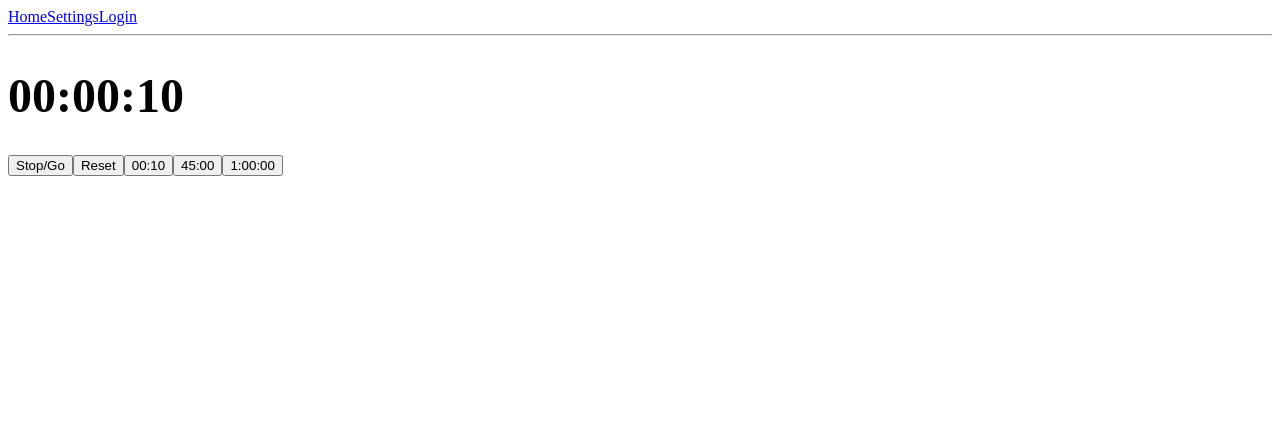
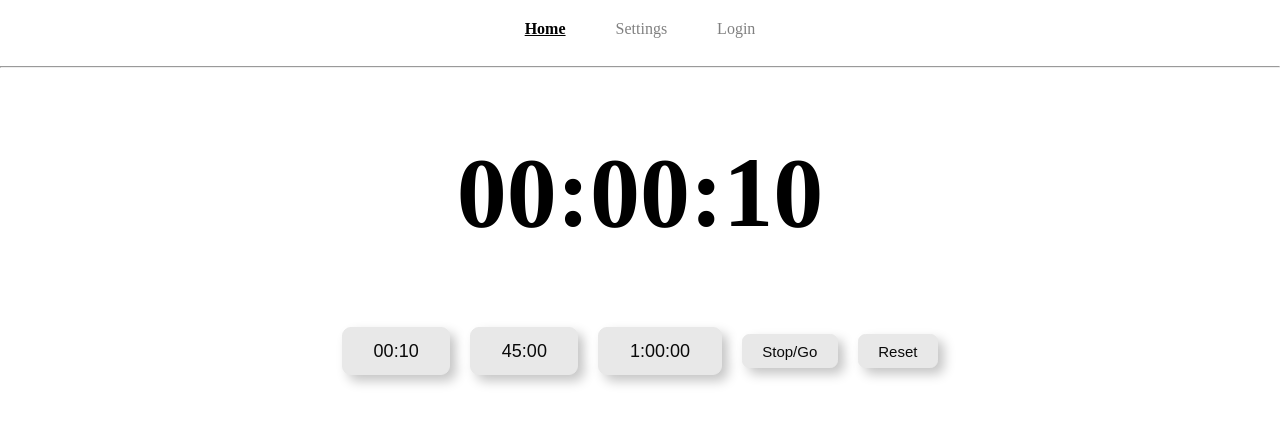
Before and after one commit to cat391/GrindMeter, a React (Vite) app in the folder grindmeter/: page / in a window 1280 px wide. Shown: the top 424 px of the page. Built offline with nearby package versions, Linux system fonts and the light colour scheme.

Commit message:
Added some basic styling to index page

```diff
--- a/grindmeter/src/App.css
+++ b/grindmeter/src/App.css
@@ -0,0 +1,79 @@
+body {
+  margin: 0;
+}
+
+.nav {
+  display: flex;
+  gap: 10px;
+  justify-content: center;
+}
+
+.link {
+  text-decoration: none;
+  color: gray;
+  padding: 10px;
+  margin: 10px;
+}
+
+.active-link {
+  color: black;
+  font-weight: bold;
+  padding: 10px;
+  margin: 10px;
+}
+
+h1 {
+  display: flex;
+  justify-content: center;
+  align-items: center;
+  font-size: 100px;
+}
+
+.preset-container {
+  display: flex;
+  justify-content: center;
+  align-items: center;
+  font-size: 100px;
+}
+
+.preset-button {
+  color: #090909;
+  padding: 0.7em 1.7em;
+  font-size: 18px;
+  border-radius: 0.5em;
+  background: #e8e8e8;
+  cursor: pointer;
+  border: 1px solid #e8e8e8;
+  transition: all 0.3s;
+  box-shadow: 6px 6px 12px #c5c5c5, -6px -6px 12px #ffffff;
+  margin: 10px;
+}
+
+.preset-button:hover {
+  border: 1px solid white;
+}
+
+.preset-button:active {
+  box-shadow: 4px 4px 12px #c5c5c5, -4px -4px 12px #ffffff;
+}
+
+.set-button {
+  color: #090909;
+  padding: 0.5em 1.3em;
+  font-size: 15px;
+  border-radius: 0.5em;
+  background: #e8e8e8;
+  cursor: pointer;
+  border: 1px solid #e8e8e8;
+  transition: all 0.3s;
+  box-shadow: 6px 6px 12px #c5c5c5, -6px -6px 12px #ffffff;
+  margin: 10px;
+}
+
+.set-button:hover {
+  border: 1px solid white;
+}
+
+.set-button:active {
+  box-shadow: 4px 4px 12px #c5c5c5, -4px -4px 12px #ffffff;
+}
--- a/grindmeter/src/components/PresetButton.jsx
+++ b/grindmeter/src/components/PresetButton.jsx
@@ -1,3 +1,5 @@
+import "../App.css";
+
 export default function PresetButton({ presets, onClick, id }) {
   const convertToTimeStr = (org) => {
     let hours = Math.floor((org / (60 * 60)) % 24);
@@ -10,5 +12,9 @@ export default function PresetButton({ presets, onClick, id }) {
     )}:${String(seconds).padStart(2, "0")}`;
   };
 
-  return <button onClick={onClick}>{convertToTimeStr(presets[id])}</button>;
+  return (
+    <button className="preset-button" onClick={onClick}>
+      {convertToTimeStr(presets[id])}
+    </button>
+  );
 }
--- a/grindmeter/src/components/Timer.jsx
+++ b/grindmeter/src/components/Timer.jsx
@@ -1,4 +1,5 @@
 import useTimer from "./useTimer";
+import "../App.css";
 
 export default function Timer({ duration, isRunning, reset }) {
   const { hours, minutes, seconds } = useTimer(duration, isRunning, reset);
--- a/grindmeter/src/layouts/RootLayout.jsx
+++ b/grindmeter/src/layouts/RootLayout.jsx
@@ -1,13 +1,29 @@
 import { NavLink, Outlet } from "react-router-dom";
+import "../App.css";
 
 export default function RootLayout() {
   return (
     <div>
       <header>
-        <nav>
-          <NavLink to="/">Home</NavLink>
-          <NavLink to="settings">Settings</NavLink>
-          <NavLink to="login">Login</NavLink>
+        <nav className="nav">
+          <NavLink
+            className={({ isActive }) => (isActive ? "active-link" : "link")}
+            to="/"
+          >
+            Home
+          </NavLink>
+          <NavLink
+            className={({ isActive }) => (isActive ? "active-link" : "link")}
+            to="settings"
+          >
+            Settings
+          </NavLink>
+          <NavLink
+            className={({ isActive }) => (isActive ? "active-link" : "link")}
+            to="login"
+          >
+            Login
+          </NavLink>
         </nav>
       </header>
       <hr></hr>
--- a/grindmeter/src/pages/Home.jsx
+++ b/grindmeter/src/pages/Home.jsx
@@ -1,6 +1,7 @@
 import { useState } from "react";
 import Timer from "../components/Timer";
 import PresetButton from "../components/PresetButton";
+import "../App.css";
 
 export default function Home() {
   const [isOn, setIsOn] = useState(false);
@@ -24,8 +25,7 @@ export default function Home() {
       <h2>
         <Timer duration={displayedTime} isRunning={isOn} reset={shouldReset} />
       </h2>
-      <button onClick={toggleTimer}>Stop/Go</button>
-      <button onClick={resetTimer}>Reset</button>
+      <div className="preset-container">
         {[0, 1, 2].map((id) => {
           return (
             <PresetButton
@@ -36,6 +36,13 @@ export default function Home() {
             />
           );
         })}
+        <button className="set-button" onClick={toggleTimer}>
+          Stop/Go
+        </button>
+        <button className="set-button" onClick={resetTimer}>
+          Reset
+        </button>
+      </div>
     </div>
   );
 }
```
Lines whose indentation alone changed are shown as unchanged.
